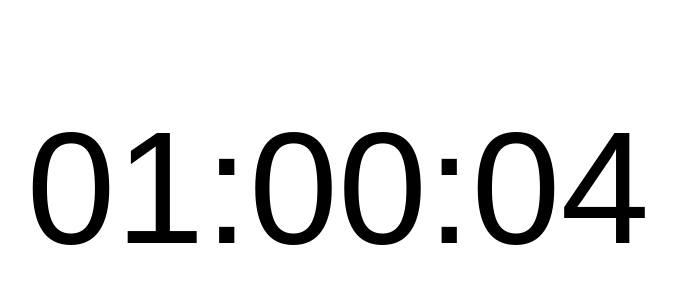
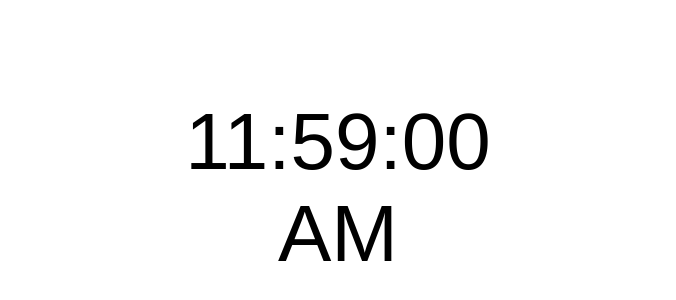
Before and after one commit to BonkHo/digital-clock, a plain HTML site: page index.html in a window 1280 px wide. Shown: the part 212-512 px from the top of the page, without its empty margins (302-978 px from the left). Drawn offline with Linux system fonts and the light colour scheme.

Commit message:
updated 6-20-2021

```diff
--- a/script.js
+++ b/script.js
@@ -1,36 +1,48 @@
-let hours = 1;
-let minutes = 00;
-let seconds = 00;
-document.getElementById("seconds").innerHTML = "AM";
-incrementMinutes();
-incrementHours();
-setInterval(incrementSeconds, 1000);
-setInterval(incrementMinutes, 1000 * 60);
-setInterval(incrementHours, 1000 * 3600);
+let hours = 11;
+let minutes = 58;
+let seconds = 55;
+document.getElementById("typography").innerHTML = "AM";
 
-function incrementSeconds() {
+incrementTime();
+setInterval(incrementTime, 1000);
+
+function incrementTime() {
+    // Incrementing seconds
     document.getElementById("seconds").innerHTML =
         seconds < 10 ? "0" + seconds : seconds;
+
+    if (seconds == 0) {
+        minutes++;
+    }
     if (seconds > 58) {
         seconds = -1;
     }
-    seconds++;
-}
 
-function incrementMinutes() {
+    // Incrementing minutes
     document.getElementById("minutes").innerHTML =
         minutes < 10 ? "0" + minutes : minutes;
-    if (minutes > 58) {
-        minutes = -1;
+    if (minutes == 0) {
+        hours++;
     }
-    minutes++;
-}
+    if (minutes > 59) {
+        minutes = 0;
+    }
 
-function incrementHours() {
+    // Incrementing hours
     document.getElementById("hours").innerHTML =
         hours < 10 ? "0" + hours : hours;
+
+    if (hours == 12) {
+        if (document.getElementById("typography").innerHTML == "AM") {
+            document.getElementById("typography").innerHTML = "PM";
+        } else {
+            document.getElementById("typography").innerHTML = "AM";
+        }
+    }
+
     if (hours >= 12) {
         hours = 0;
     }
-    hours++;
+
+    seconds++;
 }
--- a/style.css
+++ b/style.css
@@ -21,6 +21,6 @@ body {
     grid-row: 2;
     content: "";
     text-align: center;
-    font-size: 10em;
+    font-size: 5em;
     place-self: center;
 }
```
